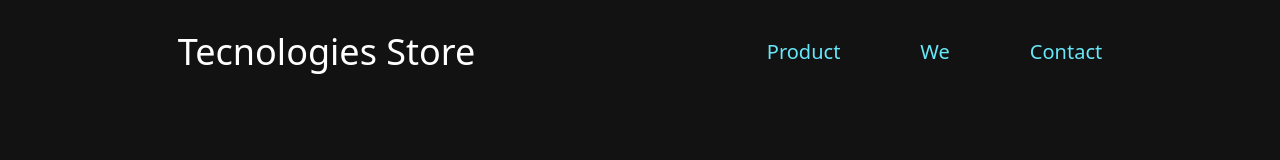
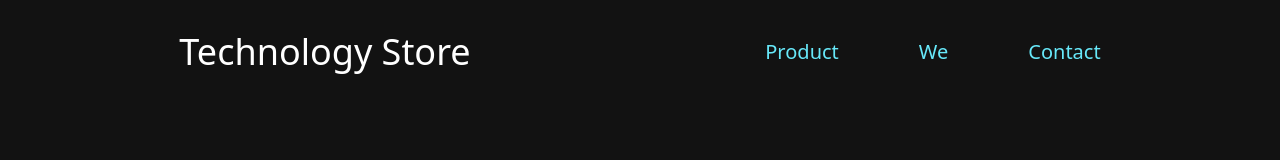
Before and after one commit to tomasquinteros/landing-page, a React (Vite) app: page / in a window 1280 px wide. Shown: the top 160 px of the page. Built offline with nearby package versions, Linux system fonts and the light colour scheme.

Commit message:
change title

```diff
--- a/src/components/Header.jsx
+++ b/src/components/Header.jsx
@@ -20,7 +20,7 @@ const Header = () => {
          <nav
             className={navBar ? `${stylesNavBar.styleNav} ${stylesNavBar.active}` : ` ${stylesNavBar.styleNav} ${stylesNavBar.navBarStay}`}
          >
-            <Link to="#" className="text-2xl md:text-4xl font-medium">Tecnologies Store</Link>
+            <Link to="#" className="text-2xl md:text-4xl font-medium">Technology Store</Link>
 
             <div className={open ? stylesNavBar.openNav : stylesNavBar.close}>
                <div className="top-10 right-10 fixed">
```
